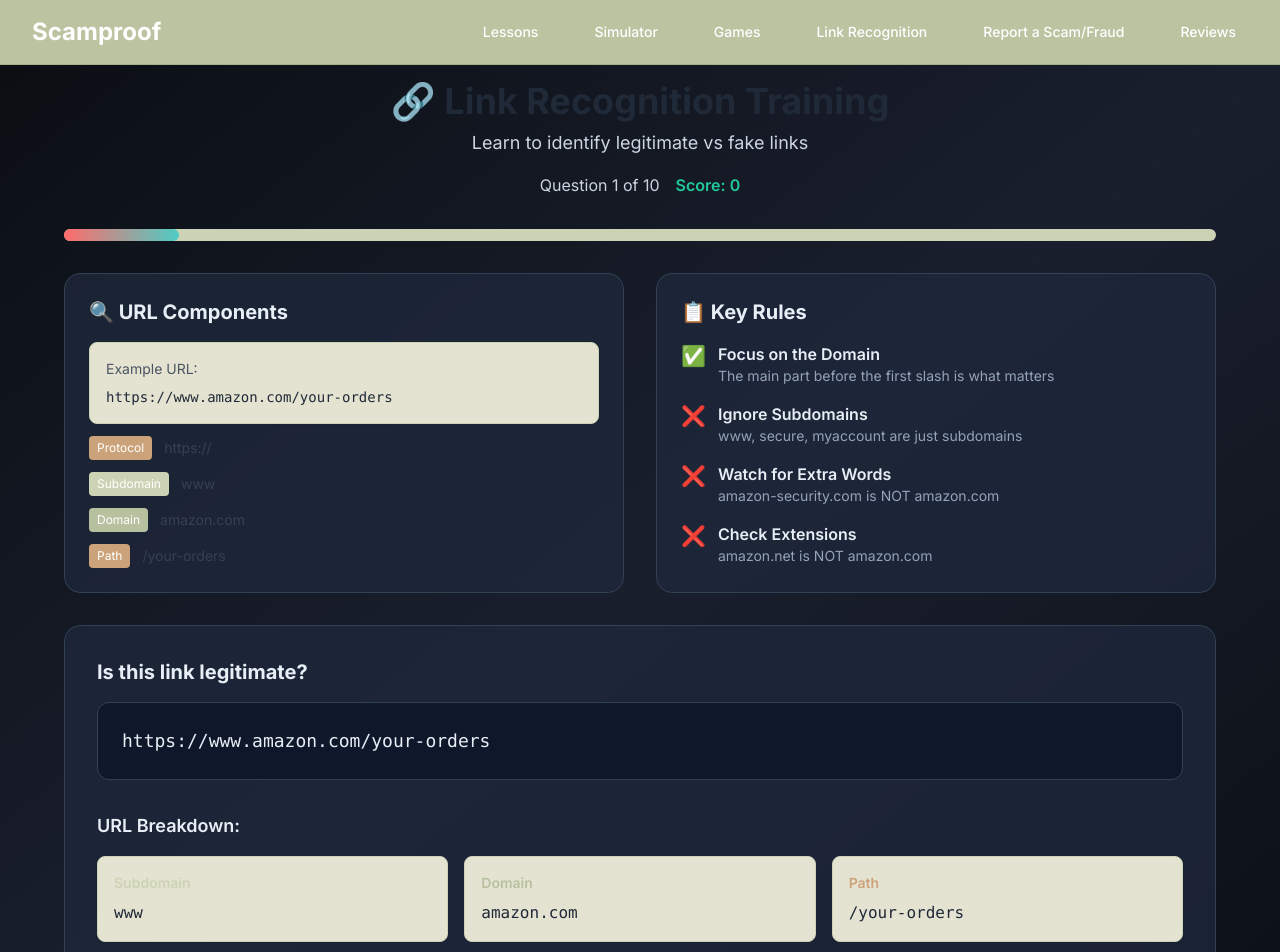
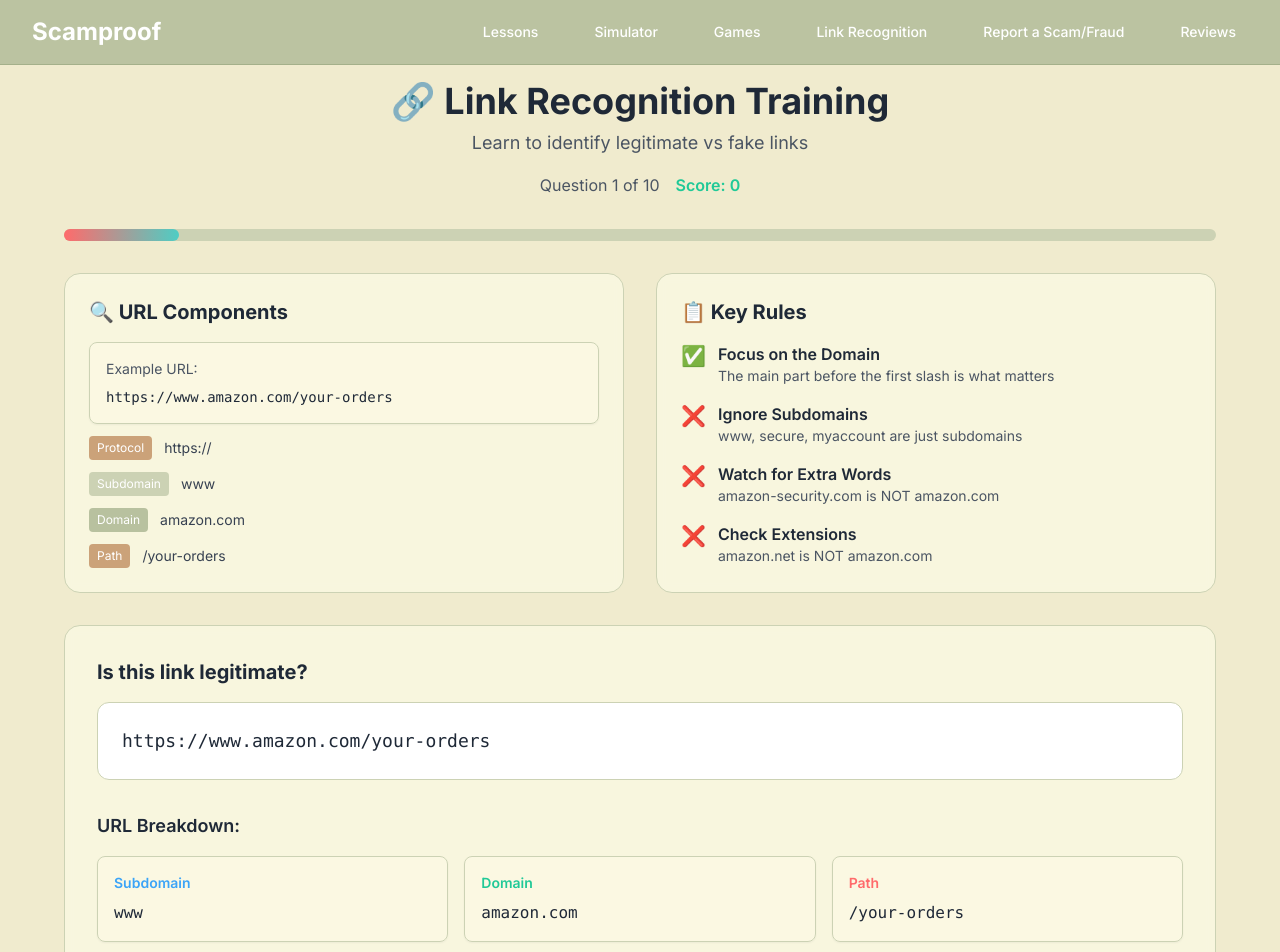
Before and after one commit to MrNuclear1/ai-scam-app, a Next.js app in the folder frontend/: page /link-recognition in a window 1280 px wide. Shown: the top 952 px of the page. Built offline with nearby package versions, Linux system fonts and the light colour scheme.

Commit message:
Update all individual pages to use new color scheme - replace black backgrounds with light theme

```diff
--- a/frontend/src/app/games/page.tsx
+++ b/frontend/src/app/games/page.tsx
@@ -71,7 +71,7 @@
 									<span className="text-gray-600 text-sm">{game.duration}</span>
 								</div>
 								<div className="text-4xl mb-3">{game.icon}</div>
-								<h3 className="text-xl font-bold text-text mb-3 group-hover:text-blue-600 transition-colors duration-300">
+								<h3 className="text-xl font-bold text-gray-800 mb-3 group-hover:text-[#3BA4F7] transition-colors duration-300">
 									{game.title}
 								</h3>
 								<p className="text-gray-700 mb-4 leading-relaxed">
@@ -80,11 +80,11 @@
 							</div>
 
 							<div className="space-y-2">
-								<h4 className="text-sm font-semibold text-blue-600 mb-2">Features:</h4>
+								<h4 className="text-sm font-semibold text-[#3BA4F7] mb-2">Features:</h4>
 								<ul className="space-y-1">
 									{game.features.map((feature, index) => (
 										<li key={index} className="text-xs text-gray-600 flex items-start">
-											<span className="text-blue-500 mr-2">•</span>
+											<span className="text-[#20C997] mr-2">•</span>
 											{feature}
 										</li>
 									))}
@@ -92,7 +92,7 @@
 							</div>
 
 							<div className="mt-4 pt-4 border-t border-sage-300">
-								<div className="text-sm text-blue-600 font-medium group-hover:text-blue-500 transition-colors duration-300">
+								<div className="text-sm text-[#3BA4F7] font-medium group-hover:text-[#20C997] transition-colors duration-300">
 									Play Game →
 								</div>
 							</div>
--- a/frontend/src/app/link-recognition/page.tsx
+++ b/frontend/src/app/link-recognition/page.tsx
@@ -165,21 +165,21 @@
 
 	if (quizComplete) {
 		return (
-			<div className="min-h-screen bg-gradient-to-br from-[#0B0F14] via-[#1A1F2E] to-[#0B0F14] flex items-center justify-center p-4">
+			<div className="min-h-screen flex items-center justify-center p-4">
 				<div className="max-w-2xl w-full">
 					<div className="bg-sage-100/80 backdrop-blur-sm border border-sage-300 rounded-2xl p-8 text-center shadow-sm">
 						<div className="mb-6">
 							<h1 className="text-4xl font-bold text-gray-800 mb-2">
 								Quiz Complete! 🎉
 							</h1>
-							<p className="text-[#CBD5E1] text-lg">Your Link Recognition Score</p>
+							<p className="text-gray-600 text-lg">Your Link Recognition Score</p>
 						</div>
 
 						<div className="mb-8">
 							<div className="text-6xl font-bold text-[#20C997] mb-2">
 								{score}/{linkExamples.length}
 							</div>
-							<div className="text-[#CBD5E1]">
+							<div className="text-gray-600">
 								{score >= 8 ? "Excellent! You're a link recognition expert! 🏆" :
 								 score >= 6 ? "Good job! You're getting better at spotting fake links! 👍" :
 								 score >= 4 ? "Not bad! Keep practicing to improve! 📚" :
@@ -196,7 +196,7 @@
 							</button>
 							<Link
 								href="/games"
-								className="block w-full bg-primary-500 hover:bg-primary-600 text-white font-semibold py-3 px-6 rounded-xl transition-all duration-200 text-center"
+								className="block w-full bg-[#3BA4F7] hover:bg-[#2A8EE6] text-white font-semibold py-3 px-6 rounded-xl transition-all duration-200 text-center"
 							>
 								Play More Games
 							</Link>
@@ -208,16 +208,16 @@
 	}
 
 	return (
-		<div className="min-h-screen bg-gradient-to-br from-[#0B0F14] via-[#1A1F2E] to-[#0B0F14] p-4">
+		<div className="min-h-screen p-4">
 			<div className="max-w-6xl mx-auto">
 				{/* Header */}
 				<div className="text-center mb-8">
 					<h1 className="text-4xl font-bold text-gray-800 mb-2">
 						🔗 Link Recognition Training
 					</h1>
-					<p className="text-[#CBD5E1] text-lg">Learn to identify legitimate vs fake links</p>
+					<p className="text-gray-600 text-lg">Learn to identify legitimate vs fake links</p>
 					<div className="mt-4 flex justify-center items-center space-x-4">
-						<div className="text-[#CBD5E1]">
+						<div className="text-gray-600">
 							Question {currentExampleIndex + 1} of {linkExamples.length}
 						</div>
 						<div className="text-[#20C997] font-semibold">
@@ -239,8 +239,8 @@
 				{/* Educational Content */}
 				<div className="grid grid-cols-1 lg:grid-cols-2 gap-8 mb-8">
 					{/* URL Breakdown */}
-					<div className="bg-[#1E293B]/80 backdrop-blur-sm border border-[#334155] rounded-2xl p-6">
-						<h3 className="text-xl font-bold text-[#E8EEF6] mb-4">🔍 URL Components</h3>
+					<div className="bg-sage-100/80 backdrop-blur-sm border border-sage-300 rounded-2xl p-6">
+						<h3 className="text-xl font-bold text-gray-800 mb-4">🔍 URL Components</h3>
 						<div className="space-y-3">
 							<div className="bg-sage-100/90 border border-sage-300 rounded-lg p-4 shadow-sm">
 								<div className="text-sm text-gray-600 mb-2">Example URL:</div>
@@ -270,35 +270,35 @@
 					</div>
 
 					{/* Key Rules */}
-					<div className="bg-[#1E293B]/80 backdrop-blur-sm border border-[#334155] rounded-2xl p-6">
-						<h3 className="text-xl font-bold text-[#E8EEF6] mb-4">📋 Key Rules</h3>
+					<div className="bg-sage-100/80 backdrop-blur-sm border border-sage-300 rounded-2xl p-6">
+						<h3 className="text-xl font-bold text-gray-800 mb-4">📋 Key Rules</h3>
 						<div className="space-y-4">
 							<div className="flex items-start space-x-3">
 								<span className="text-[#20C997] text-xl">✅</span>
 								<div>
-									<div className="text-[#E8EEF6] font-semibold">Focus on the Domain</div>
-									<div className="text-[#94A3B8] text-sm">The main part before the first slash is what matters</div>
+									<div className="text-gray-800 font-semibold">Focus on the Domain</div>
+									<div className="text-gray-600 text-sm">The main part before the first slash is what matters</div>
 								</div>
 							</div>
 							<div className="flex items-start space-x-3">
 								<span className="text-[#FF6B6B] text-xl">❌</span>
 								<div>
-									<div className="text-[#E8EEF6] font-semibold">Ignore Subdomains</div>
-									<div className="text-[#94A3B8] text-sm">www, secure, myaccount are just subdomains</div>
+									<div className="text-gray-800 font-semibold">Ignore Subdomains</div>
+									<div className="text-gray-600 text-sm">www, secure, myaccount are just subdomains</div>
 								</div>
 							</div>
 							<div className="flex items-start space-x-3">
 								<span className="text-[#FF6B6B] text-xl">❌</span>
 								<div>
-									<div className="text-[#E8EEF6] font-semibold">Watch for Extra Words</div>
-									<div className="text-[#94A3B8] text-sm">amazon-security.com is NOT amazon.com</div>
+									<div className="text-gray-800 font-semibold">Watch for Extra Words</div>
+									<div className="text-gray-600 text-sm">amazon-security.com is NOT amazon.com</div>
 								</div>
 							</div>
 							<div className="flex items-start space-x-3">
 								<span className="text-[#FF6B6B] text-xl">❌</span>
 								<div>
-									<div className="text-[#E8EEF6] font-semibold">Check Extensions</div>
-									<div className="text-[#94A3B8] text-sm">amazon.net is NOT amazon.com</div>
+									<div className="text-gray-800 font-semibold">Check Extensions</div>
+									<div className="text-gray-600 text-sm">amazon.net is NOT amazon.com</div>
 								</div>
 							</div>
 						</div>
@@ -306,12 +306,12 @@
 				</div>
 
 				{/* Quiz Card */}
-				<div className="bg-[#1E293B]/80 backdrop-blur-sm border border-[#334155] rounded-2xl p-8">
+				<div className="bg-sage-100/80 backdrop-blur-sm border border-sage-300 rounded-2xl p-8">
 					{/* Current URL */}
 					<div className="mb-8">
-						<h3 className="text-xl font-bold text-[#E8EEF6] mb-4">Is this link legitimate?</h3>
-						<div className="bg-[#0F172A] border border-[#334155] rounded-xl p-6">
-							<div className="text-[#E8EEF6] font-mono text-lg break-all">
+						<h3 className="text-xl font-bold text-gray-800 mb-4">Is this link legitimate?</h3>
+						<div className="bg-white border border-sage-300 rounded-xl p-6">
+							<div className="text-gray-800 font-mono text-lg break-all">
 								{currentExample.url}
 							</div>
 						</div>
@@ -319,22 +319,22 @@
 
 					{/* URL Breakdown */}
 					<div className="mb-8">
-						<h4 className="text-lg font-semibold text-[#E8EEF6] mb-4">URL Breakdown:</h4>
+						<h4 className="text-lg font-semibold text-gray-800 mb-4">URL Breakdown:</h4>
 						<div className="grid grid-cols-1 md:grid-cols-3 gap-4">
 							<div className="bg-sage-100/90 border border-sage-300 rounded-lg p-4 shadow-sm">
-								<div className="text-secondary-500 text-sm font-semibold mb-2">Subdomain</div>
+								<div className="text-[#3BA4F7] text-sm font-semibold mb-2">Subdomain</div>
 								<div className="text-gray-800 font-mono">
 									{currentExample.subdomain || '(none)'}
 								</div>
 							</div>
 							<div className="bg-sage-100/90 border border-sage-300 rounded-lg p-4 shadow-sm">
-								<div className="text-secondary-600 text-sm font-semibold mb-2">Domain</div>
+								<div className="text-[#20C997] text-sm font-semibold mb-2">Domain</div>
 								<div className="text-gray-800 font-mono">
 									{currentExample.domain}
 								</div>
 							</div>
 							<div className="bg-sage-100/90 border border-sage-300 rounded-lg p-4 shadow-sm">
-								<div className="text-accent-500 text-sm font-semibold mb-2">Path</div>
+								<div className="text-[#FF6B6B] text-sm font-semibold mb-2">Path</div>
 								<div className="text-gray-800 font-mono">
 									{currentExample.path}
 								</div>
@@ -381,14 +381,14 @@
 									</span>
 								</div>
 															<div className="text-center">
-									<p className="text-[#CBD5E1] mb-2">
+																<p className="text-gray-600 mb-2">
 																	This link is: <span className={`font-bold ${
 																		currentExample.isLegitimate ? 'text-[#4ECDC4]' : 'text-[#FF6B6B]'
 																	}`}>
 																		{currentExample.isLegitimate ? 'LEGITIMATE ✅' : 'FAKE/SCAM ❌'}
 																	</span>
 																</p>
-									<p className="text-[#94A3B8] text-sm">
+																<p className="text-gray-600 text-sm">
 																	{currentExample.explanation}
 																</p>
 															</div>
```
Also changed, not shown: frontend/src/app/reviews/page.tsx (+28 -28 lines). Lines whose indentation alone changed are shown as unchanged.
